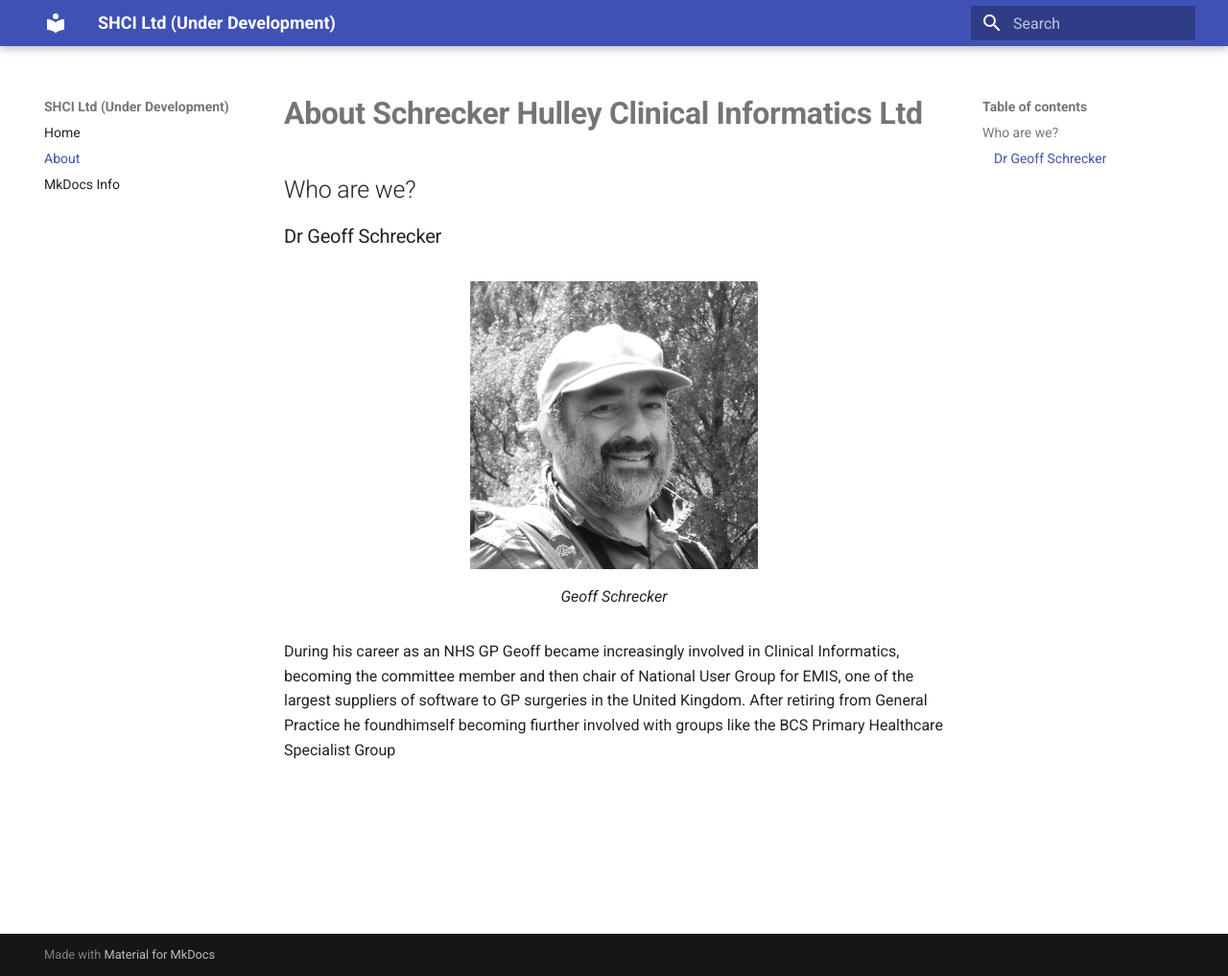
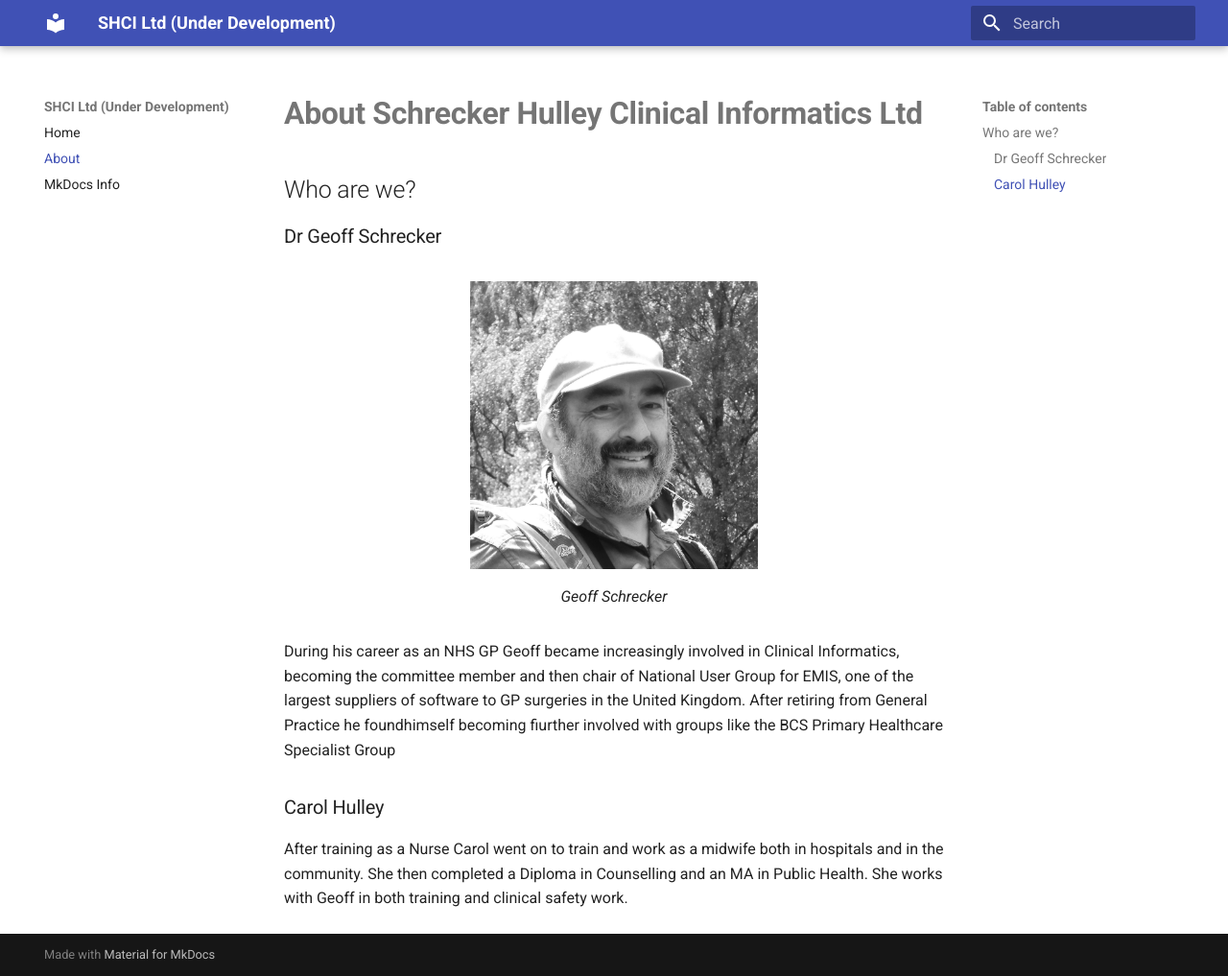
Before and after one commit to shci-ltd/website, an MkDocs documentation site: the page built from docs/about.md, in a window 1280 px wide and 1017 px high. Shown: the whole window at 96% size. Built offline with MkDocs 1.6.1 and Material for MkDocs 9.7.7, drawn with Linux system fonts in a browser that asks for light colours.

```diff
--- a/docs/about.md
+++ b/docs/about.md
@@ -10,3 +10,7 @@
 </figure>
 
 During his career as an NHS GP Geoff became increasingly involved in Clinical Informatics, becoming the committee member and then chair of National User Group for EMIS, one of the largest suppliers of software to GP surgeries in the United Kingdom. After retiring from General Practice he foundhimself becoming fiurther involved with groups like the BCS Primary Healthcare Specialist Group
+
+### Carol Hulley
+
+After training as a Nurse Carol went on to train and work as a midwife both in hospitals and in the community. She then completed a Diploma in Counselling and an MA in Public Health. She works with Geoff in both training and clinical safety work.
```
Also changed, not shown: docs/index.md (+1 -1 lines), 1 other file.
